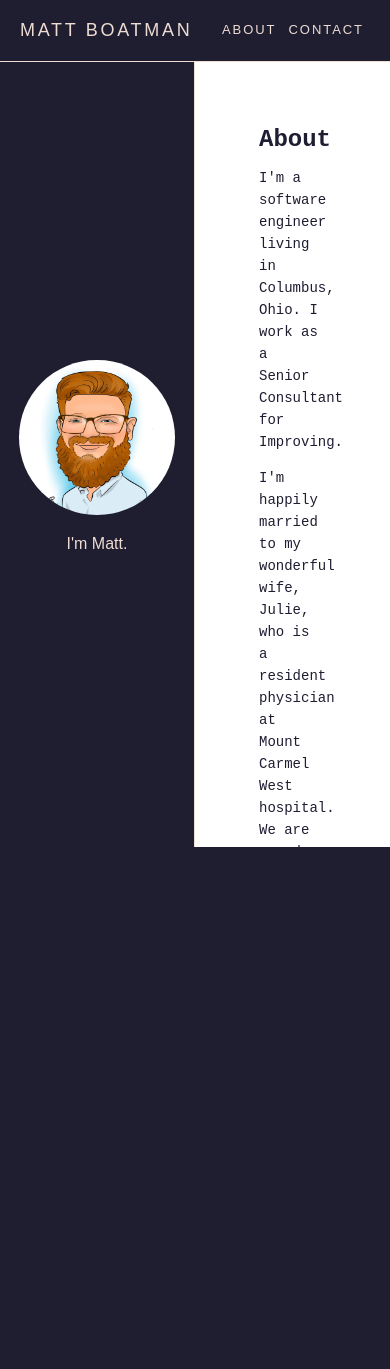
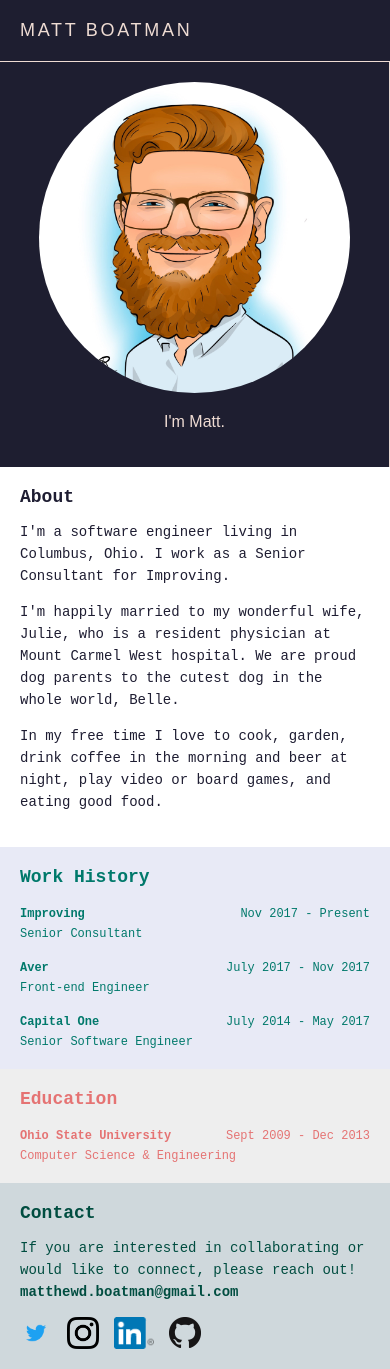
Before and after one commit to MattBoatman/PersonalWebsite, a React (Create React App) app: page / in a window 390 px wide. Before the commit the page ends 847 px from the top, so only its background shows below. Built offline with nearby package versions, Linux system fonts and the light colour scheme.

Commit message:
mobile styles

```diff
--- /dev/null
+++ b/src/ContentBlock/ContentBlock.css
@@ -0,0 +1,10 @@
+.contentBlock {
+  padding: 64px;
+}
+
+@media only screen and (min-width: 320px) and (max-width: 600px) {
+  .contentBlock {
+    padding: 20px;
+    font-size: 12px;
+  }
+}
--- a/src/ContentBlock/ContentBlock.js
+++ b/src/ContentBlock/ContentBlock.js
@@ -1,14 +1,15 @@
 import React from "react";
 import PropTypes from "prop-types";
+import './ContentBlock.css';
 
 const ContentBlock = props => {
   return (
     <div
       style={{
-        padding: 64,
         backgroundColor: props.backgroundColor,
         color: props.color
       }}
+      className="contentBlock"
     >
         <h2 style={{margin:0}}>{props.title}</h2>
       {props.children}
--- /dev/null
+++ b/src/DynamicContent/DynamicContent.css
@@ -0,0 +1,16 @@
+.dynamicContent {
+  width: 50%;
+  height: 93vh;
+  display: inline-block;
+  position: absolute;
+  overflow: auto;
+  font-family: "Roboto Mono", monospace;
+}
+
+@media only screen and (min-width: 320px) and (max-width: 600px) {
+  .dynamicContent {
+    width: 100%;
+    display: block;
+    overflow: inherit;
+  }
+}
--- a/src/DynamicContent/DynamicContent.js
+++ b/src/DynamicContent/DynamicContent.js
@@ -3,21 +3,12 @@ import About from "../About";
 import Work from "../Work";
 import Education from "../Education";
 import Contact from "../Contact";
+import './DynamicContent.css';
 
-const styles = {
-  pageRight: {
-    width: "50%",
-    height: "93vh",
-    display: "inline-block",
-    position: "absolute",
-    overflow: 'auto',
-    fontFamily: "'Roboto Mono', monospace",
-  }
-};
 class DynamicContent extends Component {
   render() {
     return (
-      <div style={styles.pageRight}>
+      <div className="dynamicContent">
         <About />
         <Work />
         <Education />
--- a/src/Education/Education.js
+++ b/src/Education/Education.js
@@ -6,7 +6,7 @@ const Education = () => {
   return (
     <ContentBlock backgroundColor="#EEEEEE" color="#E57373" title="Education">
       <TimeBlock
-        place="The Ohio State University"
+        place="Ohio State University"
         duration="Sept 2009 - Dec 2013"
         title="Computer Science & Engineering"
       />
--- /dev/null
+++ b/src/StaticContent/StaticContent.css
@@ -0,0 +1,30 @@
+.avatarWrapper {
+  width: 80%;
+  margin-top: 20;
+}
+.pageLeft {
+  width: 50%;
+  display: inline-block;
+}
+.pageContent {
+  height: 93vh;
+  border-right: 1px solid #efdcd3;
+  overflow: hidden;
+  display: flex;
+  justify-content: center;
+  align-items: center;
+}
+.about {
+  text-align: center;
+}
+
+@media only screen and (min-width: 320px) and (max-width: 600px) {
+    .pageLeft {
+        width: 100%;
+        display: block;
+      }
+      .pageContent {
+        height: auto;
+        padding: 20px 0;
+      }
+}
--- a/src/StaticContent/StaticContent.js
+++ b/src/StaticContent/StaticContent.js
@@ -1,35 +1,16 @@
 import React from "react";
 import Avatar from "../Avatar";
 import sqMe from "../MattBoatman_sq.JPG";
+import './StaticContent.css';
 
-const styles = {
-  avatarWrapper: {
-    width: "80%",
-    marginTop: 20
-  },
-  pageLeft:{
-    width: "50%",
-    display: 'inline-block'
-  },
-  pageContent: {
-    height: '93vh',
-    borderRight: "1px solid #efdcd3",
-    overflow: "hidden",
-    display: "flex",
-    justifyContent: "center",
-    alignItems: "center",
-  },
-  about: {
-    textAlign: 'center'
-  }
-};
+
 const StaticContent = () => {
   return (
-    <div style={styles.pageLeft}>
-    <div style={styles.pageContent}>
-      <div style={styles.avatarWrapper}>
+    <div className="pageLeft">
+    <div className="pageContent">
+      <div className="avatarWrapper">
         <Avatar imageURL={sqMe} />
-        <div style={styles.about} >
+        <div className="about" >
         <p>I'm Matt.</p>
         </div>
       </div>
--- /dev/null
+++ b/src/TimeBlock/TimeBlock.css
@@ -0,0 +1,15 @@
+.header {
+    display: flex;
+    justify-content: space-between;
+    padding: 16px 0 2px;
+    margin: 0;
+    font-weight: 400;
+    font-size: 16;
+    line-height: 22px
+  };
+  .smallerText {
+      font-size: 14;
+  }
+  .title {
+      margin: 0
+  }
--- a/src/TimeBlock/TimeBlock.js
+++ b/src/TimeBlock/TimeBlock.js
@@ -1,31 +1,15 @@
 import React from "react";
 import PropTypes from "prop-types";
+import "./TimeBlock.css";
 
-const styles = {
-  header: {
-    display: "flex",
-    justifyContent: "space-between",
-    padding: "16px 0 2px",
-    margin: 0,
-    fontWeight: 400,
-    fontSize: 16,
-    lineHeight: "22px"
-  },
-  smallerText: {
-      fontSize: 14,
-  },
-  title: {
-      margin: 0
-  }
-};
 const TimeBlock = props => {
   return (
     <div>
-      <div style={styles.header}>
-        <span>{props.place}</span>
-        <span style={styles.smallerText}>{props.duration}</span>
+      <div className="header">
+        <span><b>{props.place}</b></span>
+        <span className="smallerText">{props.duration}</span>
       </div>
-        <p style={{...styles.title, ...styles.smallerText}}>{props.title}</p>
+        <p className="title smallerText">{props.title}</p>
     </div>
   );
 };
--- a/src/Toolbar/Toolbar.js
+++ b/src/Toolbar/Toolbar.js
@@ -21,9 +21,9 @@ const Toolbar = props => {
   return (
     <div style={styles.toolbarWrapper}>
       <span style={styles.title}>{props.title}</span>
-      <div style={styles.rightLinks}>
+      {/* <div style={styles.rightLinks}>
         {props.rightLinks.map(elem => <ToolbarButtons key={elem} button={elem} />)}
-      </div>
+      </div> */}
     </div>
   );
 };
```
